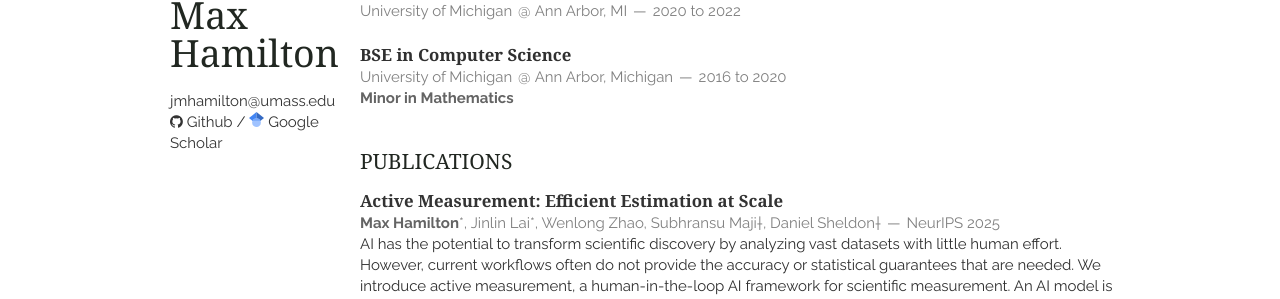
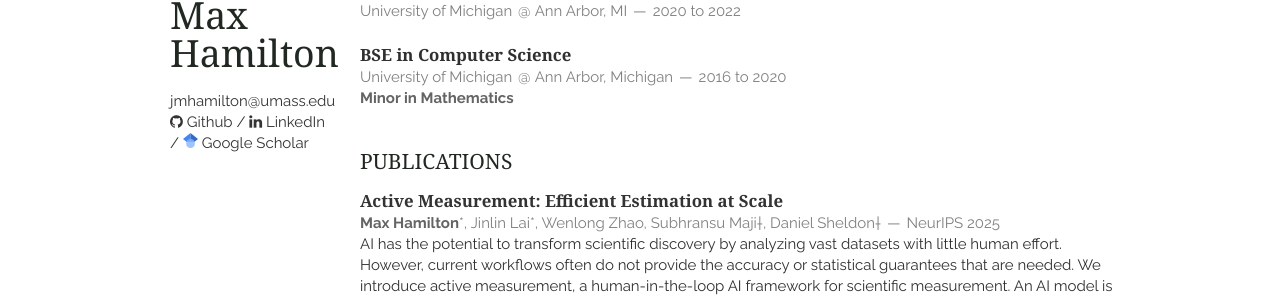
Before and after one commit to johnmaxh/johnmaxh.github.io, a Jekyll site: the page built from index.html, in a window 1280 px wide. Shown: the part 185-484 px from the top of the page. Built offline with Jekyll 4.4.1, drawn with Linux system fonts in a browser that asks for light colours; nearby versions of some CDN libraries; the list of posts is cut into pages by our own code.

Commit message:
Added LinkedIn

```diff
--- a/_config.yml
+++ b/_config.yml
@@ -22,6 +22,7 @@
 website_full: https://johnmaxh.github.io
 github: johnmaxh
 google_scholar: tYerDBYAAAAJ
+linkedin: max-hamilton-211088199
 
 # needed for travis-ci build
 exclude: [vendor]
--- a/_layouts/layout.html
+++ b/_layouts/layout.html
@@ -36,6 +36,7 @@
         <p>
             <a id="email" href=""></a><br/>
             <a href="https://github.com/{{ site.github }}"><i class="fa fa-github"></i> Github</a> /
+	    <a href="https://www.linkedin.com/in/{{ site.linkedin }}/"><i class="fa fa-linkedin"></i> LinkedIn</a> /
             <a href="https://scholar.google.com/citations?user={{ site.google_scholar }}"><span class="fab fa-scholar fa-1x"></span> Google Scholar</a>
         </p>
     </header>
```
